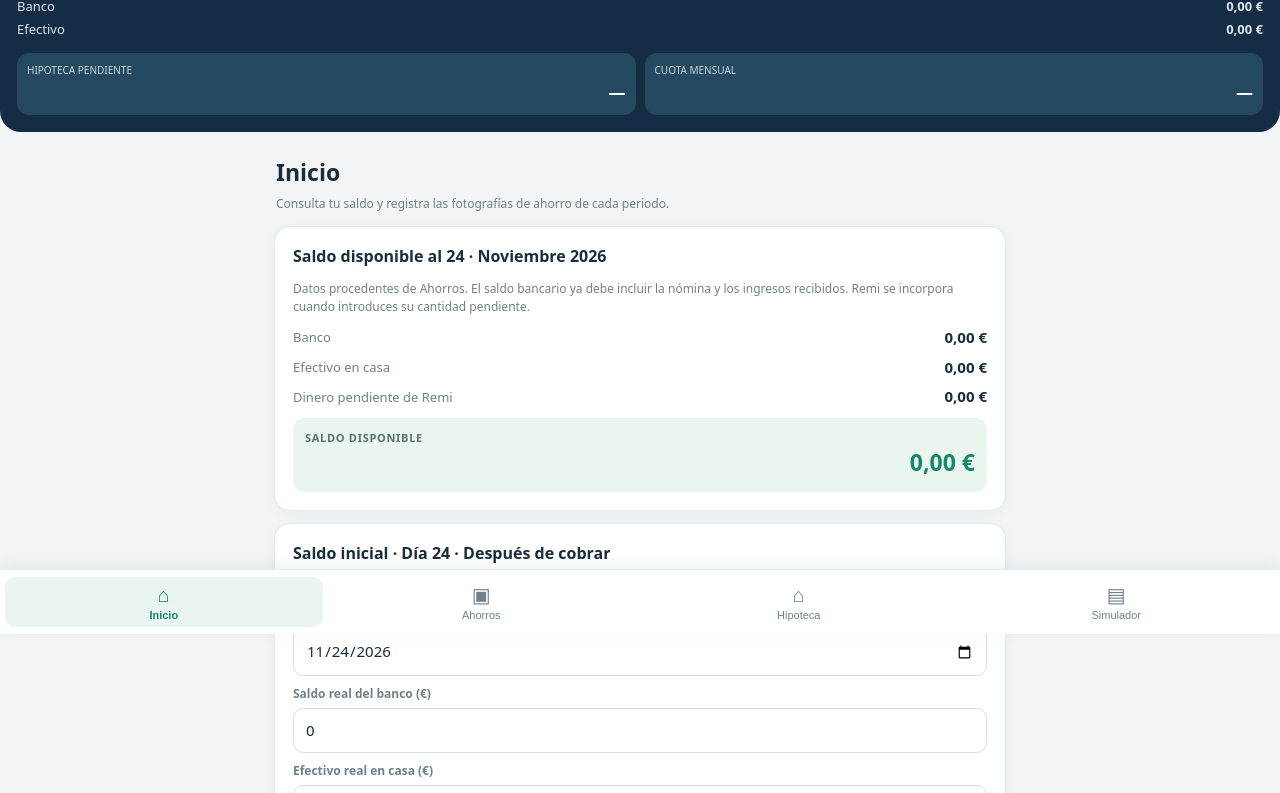
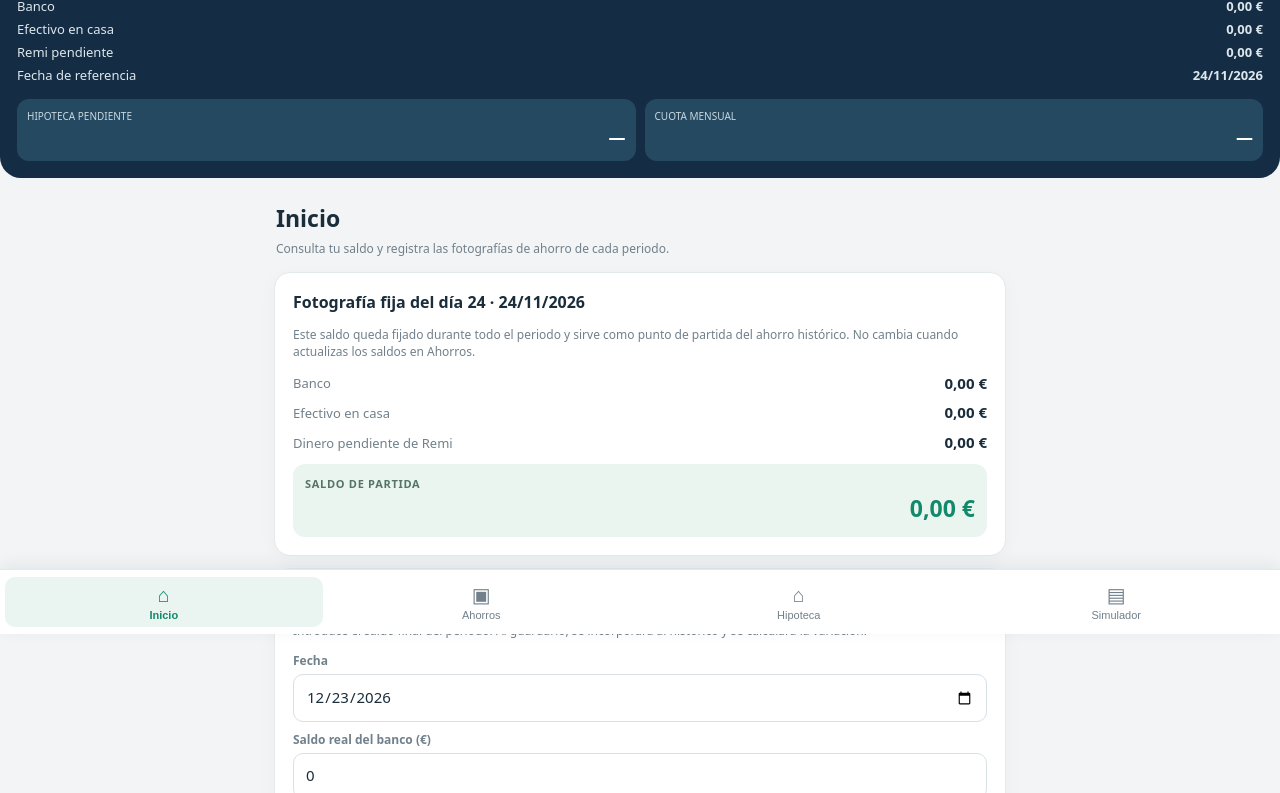
Before and after one commit to aitor1111-1111/Mis-finanzas, a plain HTML site: page index.html in a window 1280 px wide. Shown: the part 166-959 px from the top of the page. Drawn offline with Linux system fonts and the light colour scheme.

Commit message:
Fija fotografía del día 24 y elimina formulario de saldo inicial

```diff
--- a/index.html
+++ b/index.html
@@ -41,7 +41,7 @@ button.primary,button.secondary,button.small{border:0;border-radius:11px;padding
 
 </style></head><body>
 <header><div class="brand"><div class="logo">€</div><div><h1>MIS FINANZAS</h1><small>CONTROL FINANCIERO PERSONAL</small></div></div>
-<div class="hero"><div class="eyebrow">PATRIMONIO DISPONIBLE</div><div class="hero-value" id="heroTotal">0,00 €</div><div class="hero-row"><span>Banco</span><strong id="heroBank">0,00 €</strong></div><div class="hero-row"><span>Efectivo</span><strong id="heroCash">0,00 €</strong></div></div>
+<div class="hero"><div class="eyebrow">FOTOGRAFÍA FIJA · DÍA 24</div><div class="hero-value" id="heroTotal">0,00 €</div><div class="hero-row"><span>Banco</span><strong id="heroBank">0,00 €</strong></div><div class="hero-row"><span>Efectivo en casa</span><strong id="heroCash">0,00 €</strong></div><div class="hero-row"><span>Remi pendiente</span><strong id="heroRemi">0,00 €</strong></div><div class="hero-row"><span>Fecha de referencia</span><strong id="heroDate">—</strong></div></div>
 <div class="top-cards"><div class="top-card"><span>HIPOTECA PENDIENTE</span><strong id="heroMortgage">—</strong></div><div class="top-card"><span>CUOTA MENSUAL</span><strong id="heroPayment">—</strong></div></div></header>
 <main id="app"></main>
 <nav><button data-tab="inicio" class="active"><span class="ico">⌂</span>Inicio</button><button data-tab="ahorros"><span class="ico">▣</span>Ahorros</button><button data-tab="hipoteca"><span class="ico">⌂</span>Hipoteca</button><button data-tab="simulador"><span class="ico">▤</span>Simulador</button></nav>
@@ -55,11 +55,13 @@ let rawBefore=null;try{rawBefore=localStorage.getItem(KEY);if(rawBefore!==null&&
 let data;try{const old=JSON.parse(rawBefore||'null')||{};data={...blank(),...old};data.mortgage={...blank().mortgage,...(old.mortgage||{})};data.remi=Array.from({length:12},(_,i)=>num(old.remi?.[i]));data.remiDelivered=Array.from({length:12},(_,i)=>!!old.remiDelivered?.[i]);data.remiByYear=old.remiByYear&&typeof old.remiByYear==='object'?old.remiByYear:{};data.remiDeliveredByYear=old.remiDeliveredByYear&&typeof old.remiDeliveredByYear==='object'?old.remiDeliveredByYear:{};data.remiYear=Number(old.remiYear)||today.getFullYear();if(!Object.keys(data.remiByYear).length){data.remiByYear[String(today.getFullYear())]=data.remi.slice();data.remiDeliveredByYear[String(today.getFullYear())]=data.remiDelivered.slice()}data.snapshots=Array.isArray(old.snapshots)?old.snapshots:[];data.savingsHistory=Array.isArray(old.savingsHistory)?old.savingsHistory:[];data.remiCollected=num(old.remiCollected);data.bank=num(old.bank);data.home=num(old.home);data.salary=num(old.salary);data.rent=num(old.rent);data.mortgage={...blank().mortgage,...(old.mortgage||{})};}catch(e){data=blank()}
 function save(){localStorage.setItem(KEY,JSON.stringify(data));renderHeader()}
 function available(){return num(data.bank)+num(data.home)+pendingRemi()}
+function activeStartDate(){const d=new Date(today.getFullYear(),today.getMonth()-(today.getDate()<24?1:0),24);return iso(d)}
+function ensureActiveSnapshot(){const date=activeStartDate();let snap=getSnapshot(date);if(!snap){snap=snapshotForm(date,data.bank,data.home,pendingRemi());data.snapshots.push(snap);data.snapshots.sort((a,b)=>a.date.localeCompare(b.date));localStorage.setItem(KEY,JSON.stringify(data))}return snap}
 function ensureRemiYear(year){const y=String(year);if(!Array.isArray(data.remiByYear[y]))data.remiByYear[y]=Array(12).fill(0);if(!Array.isArray(data.remiDeliveredByYear[y]))data.remiDeliveredByYear[y]=Array(12).fill(false);return y}
 function pendingRemi(){return Object.keys(data.remiByYear||{}).reduce((sum,y)=>{ensureRemiYear(y);return sum+data.remiByYear[y].reduce((s,v,i)=>s+(data.remiDeliveredByYear[y][i]?0:num(v)),0)},0)}
 function fmtDate(s){if(!s)return '—';return new Date(s+'T12:00:00').toLocaleDateString('es-ES')}
 function headerMortgage(){const m=data.mortgage;return num(m.capital)?euro(m.capital):'—'}
-function renderHeader(){document.getElementById('heroTotal').textContent=euro(available());document.getElementById('heroBank').textContent=euro(data.bank);document.getElementById('heroCash').textContent=euro(num(data.home)+pendingRemi());document.getElementById('heroMortgage').textContent=headerMortgage();document.getElementById('heroPayment').textContent=num(data.mortgage.payment)?euro(data.mortgage.payment):'—'}
+function renderHeader(){const snap=ensureActiveSnapshot();document.getElementById('heroTotal').textContent=euro(snap.total);document.getElementById('heroBank').textContent=euro(snap.bank);document.getElementById('heroCash').textContent=euro(snap.home);document.getElementById('heroRemi').textContent=euro(snap.remi);document.getElementById('heroDate').textContent=fmtDate(snap.date);document.getElementById('heroMortgage').textContent=headerMortgage();document.getElementById('heroPayment').textContent=num(data.mortgage.payment)?euro(data.mortgage.payment):'—'}
 function field(id,label,value,type='number'){return '<div class="field"><label for="'+id+'">'+label+'</label><input id="'+id+'" type="'+type+'" '+(type==='number'?'min="0" step="0.01"':'')+' value="'+String(value??'').replace(/"/g,'&quot;')+'"></div>'}
 function row(label,value,cls=''){return '<div class="row"><span class="label">'+label+'</span><strong class="value '+cls+'">'+value+'</strong></div>'}
 function card(title,body){return '<section class="card"><h2>'+title+'</h2>'+body+'</section>'}
@@ -68,8 +70,7 @@ function getSnapshot(date){return data.snapshots.find(x=>x.date===date)}
 function saveSnapshot(which){saveSnapshotForm(which)}
 function periodRows(){const starts=data.snapshots.filter(x=>new Date(x.date+'T12:00:00').getDate()===24).sort((a,b)=>a.date.localeCompare(b.date));return starts.map(start=>{const d=new Date(start.date+'T12:00:00'),endDate=iso(new Date(d.getFullYear(),d.getMonth()+1,23)),end=getSnapshot(endDate);return {start,end,endDate,bank:end?end.bank-start.bank:null,home:end?end.home-start.home:null,remi:end?end.remi-start.remi:null,total:end?end.total-start.total:null}})}
 function renderInicio(){
- const nextStart=iso(new Date(today.getFullYear(),today.getMonth(),24));
- const initial=getSnapshot(nextStart)||{date:nextStart,bank:data.bank,home:data.home,remi:pendingRemi()};
+ const initial=ensureActiveSnapshot();
  const nextFinal=iso(new Date(Number(initial.date.slice(0,4)),Number(initial.date.slice(5,7)),23));
  const final=getSnapshot(nextFinal)||{date:nextFinal,bank:data.bank,home:data.home,remi:pendingRemi()};
  const rows=periodRows().sort((a,b)=>b.start.date.localeCompare(a.start.date));
@@ -99,8 +100,7 @@ function renderInicio(){
    return '<details class="history-accordion" '+(editing?'open':'')+'><summary><div class="history-summary-top"><strong>'+fmtDate(x.start.date)+' → '+fmtDate(x.endDate)+'</strong><span class="history-status '+statusClass(x)+'">'+statusFor(x)+'</span></div><div class="history-summary-balances"><span>Anterior <b>'+money(x.start.total)+'</b></span><span>Actual <b>'+(done?money(x.end.total):'Pendiente')+'</b></span></div><div class="history-summary-change '+(done?variationClass(delta):'')+'">'+variation(delta)+'</div></summary><div class="history-accordion-content">'+fullPeriod(x)+'<div class="history-actions"><button class="secondary" onclick="editPeriod(\''+x.start.date+'\')">Editar periodo</button><button class="small" onclick="deletePeriod(\''+x.start.date+'\')">Eliminar periodo</button></div>'+(editing?periodEditor(x):'')+'</div></details>';
  }).join('')+'</div>':'<div class="history-empty">Cuando cierres nuevos periodos, aparecerán aquí. Toca cada periodo para consultar sus saldos y variaciones.</div>';
  return '<h2 class="page-title">Inicio</h2><p class="intro">Consulta tu saldo y registra las fotografías de ahorro de cada periodo.</p>'+
- card('Saldo disponible al 24 · '+months[today.getMonth()]+' '+today.getFullYear(),'<p class="muted">Datos procedentes de Ahorros. El saldo bancario ya debe incluir la nómina y los ingresos recibidos. Remi se incorpora cuando introduces su cantidad pendiente.</p>'+row('Banco',euro(data.bank))+row('Efectivo en casa',euro(data.home))+row('Dinero pendiente de Remi',euro(pendingRemi()))+'<div class="total"><div class="eyebrow" style="color:#567466">SALDO DISPONIBLE</div><div class="big">'+euro(available())+'</div></div>')+
- card('Saldo inicial · Día 24 · Después de cobrar','<p class="muted">Introduce la fecha y los saldos que abren el periodo. Los datos se guardarán en el histórico.</p>'+field('initialDate','Fecha',initial.date,'date')+field('initialBank','Saldo real del banco (€)',initial.bank)+field('initialHome','Efectivo real en casa (€)',initial.home)+field('initialRemi','Dinero que tiene Remi (€)',initial.remi)+'<div class="total">'+row('TOTAL INICIAL',euro(num(initial.bank)+num(initial.home)+num(initial.remi)))+'</div><button class="secondary" onclick="saveSnapshotForm(\'initial\')">Guardar saldo inicial</button>')+
+ card('Fotografía fija del día 24 · '+fmtDate(initial.date),'<p class="muted">Este saldo queda fijado durante todo el periodo y sirve como punto de partida del ahorro histórico. No cambia cuando actualizas los saldos en Ahorros.</p>'+row('Banco',euro(initial.bank))+row('Efectivo en casa',euro(initial.home))+row('Dinero pendiente de Remi',euro(initial.remi))+'<div class="total"><div class="eyebrow" style="color:#567466">SALDO DE PARTIDA</div><div class="big">'+euro(initial.total)+'</div></div>')+
  card('Saldo final · Día 23 · Antes de cobrar','<p class="muted">Introduce el saldo final del periodo. Al guardarlo, se incorporará al histórico y se calculará la variación.</p>'+field('finalDate','Fecha',final.date,'date')+field('finalBank','Saldo real del banco (€)',final.bank)+field('finalHome','Efectivo real en casa (€)',final.home)+field('finalRemi','Dinero que tiene Remi (€)',final.remi)+'<div class="total">'+row('TOTAL FINAL',euro(num(final.bank)+num(final.home)+num(final.remi)))+'</div><button class="primary" onclick="saveSnapshotForm(\'final\')">Guardar y ver ahorro</button>')+
  card('Histórico completo de ahorro','<p class="muted">Abre cada periodo para consultar sus cifras. Puedes editar o eliminar cada periodo guardado.</p>'+historicalHtml);
 }
@@ -132,7 +132,7 @@ function deletePeriod(startDate){
  data.snapshots=data.snapshots.filter(s=>s.date!==startDate&&(!end||s.date!==endDate));
  if(editingPeriodDate===startDate)editingPeriodDate=null;save();render();
 }
-function saveSnapshotForm(which){const date=document.getElementById(which+'Date').value,bank=document.getElementById(which+'Bank').value,home=document.getElementById(which+'Home').value,remi=document.getElementById(which+'Remi').value;if(!date){alert('Selecciona la fecha.');return}const day=new Date(date+'T12:00:00').getDate();if(which==='initial'&&day!==24){alert('El saldo inicial debe corresponder al día 24.');return}if(which==='final'&&day!==23){alert('El saldo final debe corresponder al día 23.');return}const snap=snapshotForm(date,bank,home,remi),idx=data.snapshots.findIndex(x=>x.date===date);if(idx>=0)data.snapshots[idx]=snap;else data.snapshots.push(snap);data.snapshots.sort((a,b)=>a.date.localeCompare(b.date));save();render();if(which==='final'){const d=new Date(date+'T12:00:00'),startDate=iso(new Date(d.getFullYear(),d.getMonth()-1,24)),start=getSnapshot(startDate);if(!start){alert('He guardado el saldo final, pero no encuentro el saldo inicial del día 24 del mes anterior. Comprueba que has guardado ese punto de partida.');return}const diff=snap.total-start.total;alert(diff>0?'¡Has ahorrado '+euro(diff)+'!':diff<0?'Tu patrimonio ha disminuido '+euro(Math.abs(diff))+'.':'Tu patrimonio se ha mantenido igual.')}else{alert('Saldo inicial guardado. Ya aparece como periodo pendiente en la comparativa.')}}
+function saveSnapshotForm(which){if(which!=='final')return;const date=document.getElementById('finalDate').value,bank=document.getElementById('finalBank').value,home=document.getElementById('finalHome').value,remi=document.getElementById('finalRemi').value;if(!date){alert('Selecciona la fecha.');return}if(new Date(date+'T12:00:00').getDate()!==23){alert('El saldo final debe corresponder al día 23.');return}const snap=snapshotForm(date,bank,home,remi),idx=data.snapshots.findIndex(x=>x.date===date);if(idx>=0)data.snapshots[idx]=snap;else data.snapshots.push(snap);data.snapshots.sort((a,b)=>a.date.localeCompare(b.date));save();render();const d=new Date(date+'T12:00:00'),startDate=iso(new Date(d.getFullYear(),d.getMonth()-1,24)),start=getSnapshot(startDate);if(!start){alert('He guardado el cierre, pero no encuentro la fotografía fija del día 24 anterior.');return}const diff=snap.total-start.total;alert(diff>0?'¡Has ahorrado '+euro(diff)+'!':diff<0?'Tu patrimonio ha disminuido '+euro(Math.abs(diff))+'.':'Tu patrimonio se ha mantenido igual.')}
 function renderAhorros(){const year=Number(data.remiYear)||today.getFullYear(),yk=ensureRemiYear(year),yearValues=data.remiByYear[yk],yearDelivered=data.remiDeliveredByYear[yk];const yearOptions=Array.from(new Set([today.getFullYear(),...Object.keys(data.remiByYear).map(Number),...Array.from({length:5},(_,i)=>today.getFullYear()+i)])).sort((a,b)=>a-b).map(y=>'<option value="'+y+'" '+(y===year?'selected':'')+'>'+y+'</option>').join('');const monthsHtml=months.map((m,i)=>'<div class="monthline"><label>'+m+'</label><input data-remi="'+i+'" type="number" min="0" step=".01" value="'+(yearValues[i]||'')+'" placeholder="0,00"><button class="small" onclick="deliverRemi('+year+','+i+')" '+(yearDelivered[i]?'disabled':'')+'>'+(yearDelivered[i]?'Entregado ✓':'Entregado')+'</button></div>').join('');
 return '<h2 class="page-title">Ahorros</h2><p class="intro">Ingresos, banco, efectivo y control de entregas de Remi.</p>'+
 card('1. Ingresos de este mes',field('salary','Ingresos del trabajo / salario (€)',data.salary)+field('remiCollected','Dinero cobrado de Remi este mes (€)',data.remiCollected)+row('Ingreso del garaje · ingresado en el banco',euro(60))+'<div class="total">'+row('TOTAL INGRESOS DEL MES',euro(num(data.salary)+num(data.remiCollected)+60))+'</div><p class="muted">Los 60 € del garaje se destinan a tu cuenta bancaria de ahorro. El saldo del banco se introduce con el importe real, para no sumarlos dos veces.</p>')+
```
